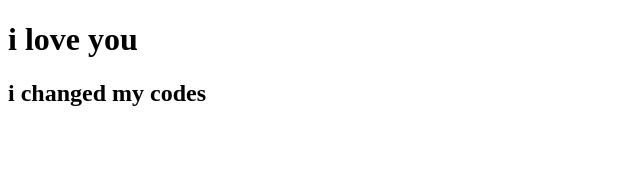
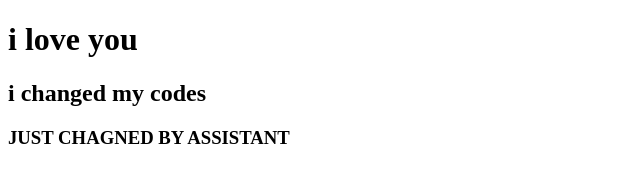
Before and after one commit to Anonshell/My-first-website, a plain HTML site: page index.html in a window 1280 px wide. Shown: the whole page, without its empty margins (0-640 px from the left). Drawn offline with Linux system fonts and the light colour scheme.

Commit message:
changed by assistant

```diff
--- a/index.html
+++ b/index.html
@@ -9,5 +9,6 @@
 <body>
     <h1>i love you</h1>
     <h2>i changed my codes</h2>
+    <h3>JUST  CHAGNED BY ASSISTANT<h3>
 </body>
 </html>
```
